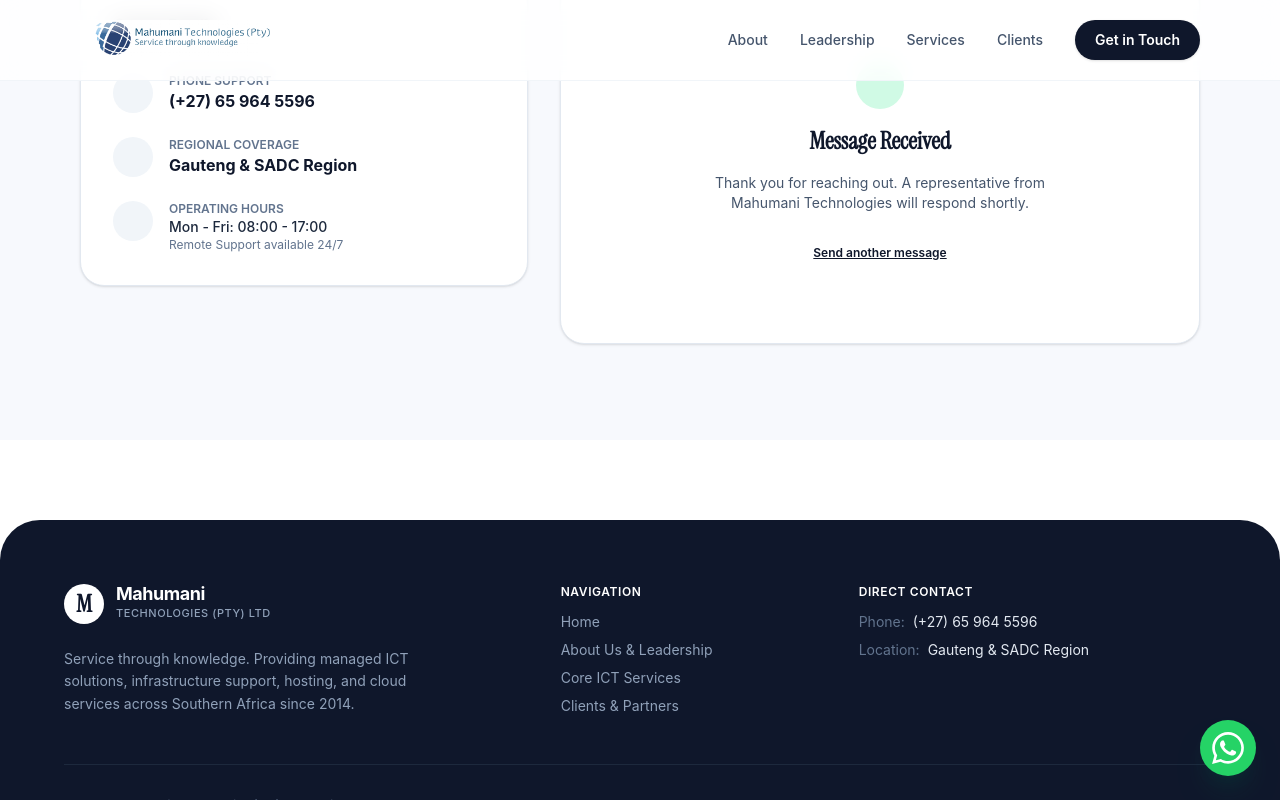
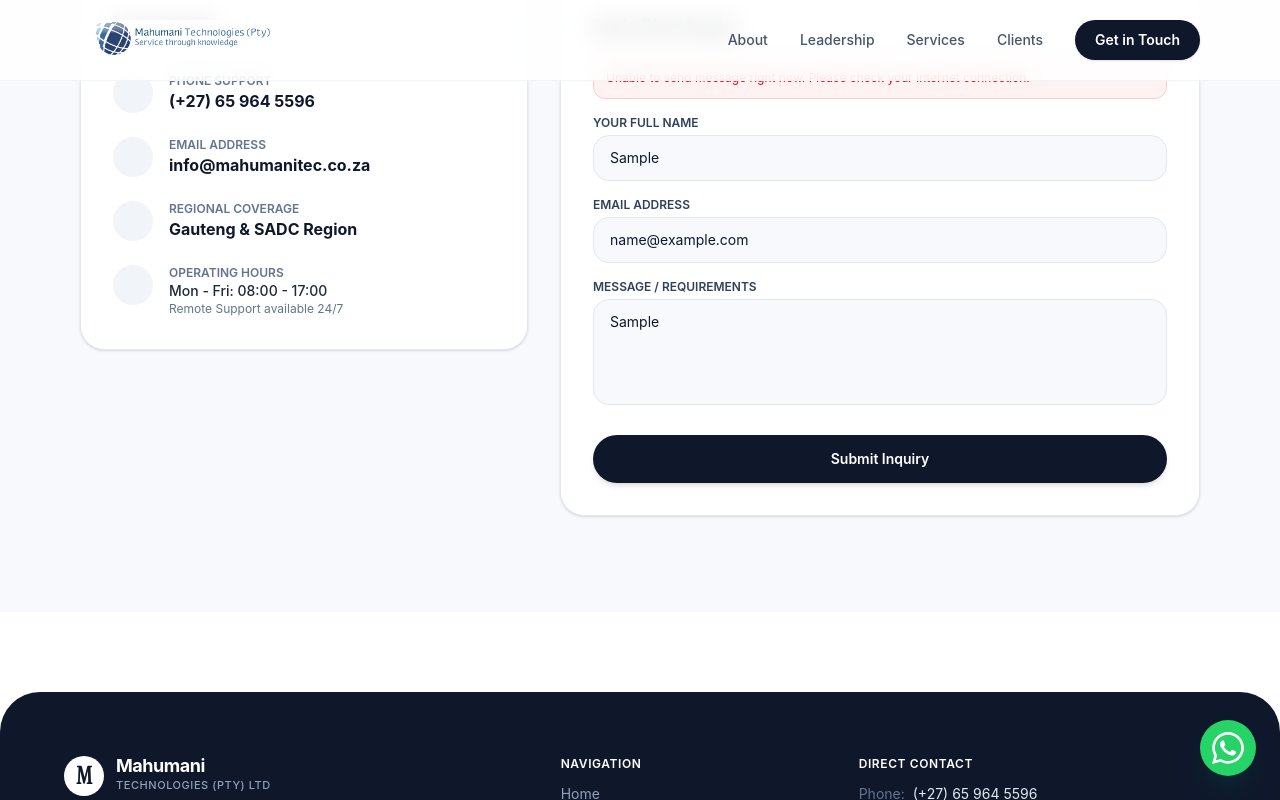
Before and after one commit to nyikogivenvumani-web/MahumaniTech, a React (Vite) app in the folder MahumaniTech/: page / in a window 1280 px wide. Both pictures are taken after typing "Sample", "name@example.com", "Sample" into the empty fields and a click on the button "Submit Inquiry". Shown: the part 5445-6245 px from the top of the page. Built offline with nearby package versions, Linux system fonts and the light colour scheme; the HTML template or start-up script is replaced by a standard one.

Commit message:
nyiko vumani

```diff
--- a/MahumaniTech/package.json
+++ b/MahumaniTech/package.json
@@ -10,6 +10,7 @@
     "preview": "vite preview"
   },
   "dependencies": {
+    "@formspree/react": "^3.0.0",
     "@tailwindcss/vite": "^4.3.3",
     "framer-motion": "^13.4.4",
     "react": "^19.2.8",
--- a/MahumaniTech/src/pages/ContactSection.jsx
+++ b/MahumaniTech/src/pages/ContactSection.jsx
@@ -3,11 +3,43 @@
 export default function ContactSection() {
   const [formData, setFormData] = useState({ name: '', email: '', message: '' });
   const [submitted, setSubmitted] = useState(false);
+  const [loading, setLoading] = useState(false);
+  const [errorMessage, setErrorMessage] = useState('');
 
-  const handleSubmit = (e) => {
+  // Replace 'YOUR_FORMSPREE_ID' with your ID from Formspree connected to info@mahumanitec.co.za
+  const FORMSPREE_ID = 'YOUR_FORMSPREE_ID';
+
+  const handleSubmit = async (e) => {
     e.preventDefault();
-    if (formData.name && formData.email) {
-      setSubmitted(true);
+    setLoading(true);
+    setErrorMessage('');
+
+    try {
+      const response = await fetch(`https://formspree.io/f/${FORMSPREE_ID}`, {
+        method: 'POST',
+        headers: {
+          'Content-Type': 'application/json',
+          'Accept': 'application/json'
+        },
+        body: JSON.stringify({
+          name: formData.name,
+          email: formData.email,
+          message: formData.message,
+          _subject: `New Web Inquiry from ${formData.name}`
+        })
+      });
+
+      if (response.ok) {
+        setSubmitted(true);
+        setFormData({ name: '', email: '', message: '' });
+      } else {
+        const data = await response.json();
+        setErrorMessage(data?.errors?.[0]?.message || 'Something went wrong. Please try again.');
+      }
+    } catch (error) {
+      setErrorMessage('Unable to send message right now. Please check your internet connection.');
+    } finally {
+      setLoading(false);
     }
   };
 
@@ -47,6 +79,18 @@
 
                 </div>
                 <div>
+                  <span className="block text-xs font-semibold uppercase text-slate-500">Email Address</span>
+                  <a href="mailto:info@mahumanitec.co.za" className="text-base font-bold text-slate-900 hover:underline">
+                    info@mahumanitec.co.za
+                  </a>
+                </div>
+              </div>
+
+              <div className="flex items-start gap-4">
+                <div className="w-10 h-10 rounded-full bg-slate-100 flex items-center justify-center font-bold text-slate-900 shrink-0">
+
+                </div>
+                <div>
                   <span className="block text-xs font-semibold uppercase text-slate-500">Regional Coverage</span>
                   <p className="text-base font-bold text-slate-900">Gauteng & SADC Region</p>
                 </div>
@@ -70,14 +114,17 @@
             {submitted ? (
               <div className="py-12 text-center space-y-4">
                 <div className="w-12 h-12 bg-emerald-100 text-emerald-800 rounded-full flex items-center justify-center mx-auto text-xl font-bold">
-
+                  ✓
                 </div>
                 <h4 className="text-2xl font-serif-display font-bold text-slate-900">Message Received</h4>
                 <p className="text-sm text-slate-600 max-w-sm mx-auto">
-                  Thank you for reaching out. A representative from Mahumani Technologies will respond shortly.
+                  Thank you for reaching out. Your message was sent to <strong className="text-slate-800">info@mahumanitec.co.za</strong> and a representative will respond shortly.
                 </p>
                 <button
-                  onClick={() => setSubmitted(false)}
+                  onClick={() => {
+                    setSubmitted(false);
+                    setErrorMessage('');
+                  }}
                   className="mt-4 text-xs font-semibold text-slate-900 underline"
                 >
                   Send another message
@@ -87,10 +134,17 @@
               <form onSubmit={handleSubmit} className="space-y-4">
                 <h3 className="text-xl font-bold text-slate-900 font-serif-display mb-4">Send a Direct Inquiry</h3>
 
+                {errorMessage && (
+                  <div className="p-3 bg-red-50 border border-red-200 text-red-600 text-xs rounded-xl">
+                    {errorMessage}
+                  </div>
+                )}
+
                 <div>
                   <label className="block text-xs font-semibold text-slate-700 uppercase mb-1">Your Full Name</label>
                   <input
                     type="text"
+                    name="name"
                     required
                     placeholder="e.g. Thomas Shirindza"
                     value={formData.name}
@@ -103,6 +157,7 @@
                   <label className="block text-xs font-semibold text-slate-700 uppercase mb-1">Email Address</label>
                   <input
                     type="email"
+                    name="email"
                     required
                     placeholder="name@company.co.za"
                     value={formData.email}
@@ -114,6 +169,7 @@
                 <div>
                   <label className="block text-xs font-semibold text-slate-700 uppercase mb-1">Message / Requirements</label>
                   <textarea
+                    name="message"
                     rows={4}
                     required
                     placeholder="Describe your IT infrastructure or hosting requirements..."
@@ -125,9 +181,10 @@
 
                 <button
                   type="submit"
-                  className="w-full bg-slate-900 hover:bg-slate-800 text-white font-semibold py-3.5 rounded-full shadow-md transition-all text-sm mt-2"
+                  disabled={loading}
+                  className="w-full bg-slate-900 hover:bg-slate-800 text-white font-semibold py-3.5 rounded-full shadow-md transition-all text-sm mt-2 disabled:opacity-50"
                 >
-                  Submit Inquiry
+                  {loading ? 'Sending Inquiry...' : 'Submit Inquiry'}
                 </button>
               </form>
             )}
```
Also changed, not shown: 1 other file (tests, documents, lock files or other folders).
